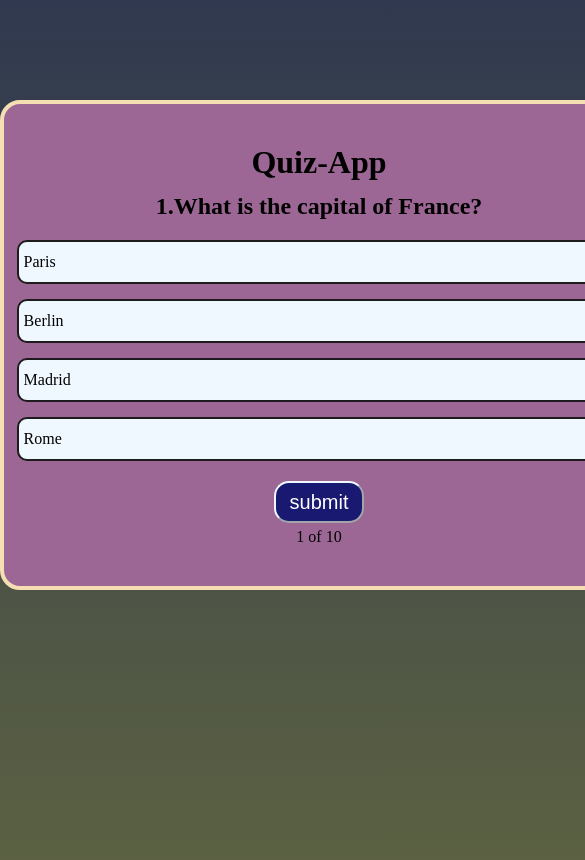
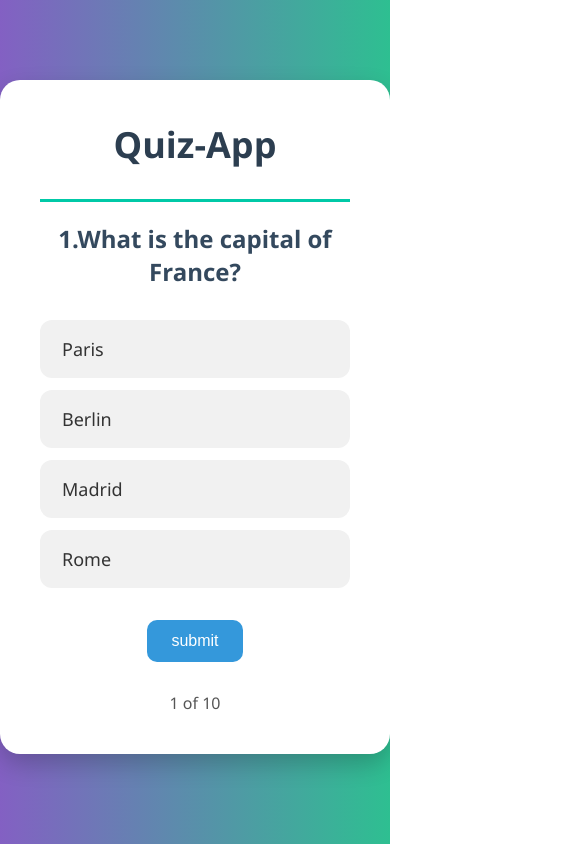
Before and after one commit to shubsemwal/Quiz-App-, a React (Vite) app: page / in a window 390 px wide. Shown: the top 860 px of the page, 585 px wide, since content can reach past the window. Built offline with nearby package versions, Linux system fonts and the light colour scheme; a web font is replaced by a local one.

Commit message:
replace this css its responsive

```diff
--- a/src/components/Quiz.css
+++ b/src/components/Quiz.css
@@ -1,60 +1,97 @@
-.container{
-    width: 600px;
-    /* height: 350px; */
-    margin: auto ;
-    margin-top: 100px;
-    padding: 40px 15px;
-    border-radius: 20px ;
-    border: 4px solid wheat;
-    gap: 5px;
+/* Quiz.css */
+
+body {
+  margin: 0;
+  padding: 0;
+  background: linear-gradient(to right, #8360c3, #2ebf91);
+  font-family: 'Segoe UI', Tahoma, Geneva, Verdana, sans-serif;
+  color: #333;
+}
+
+.container {
+  max-width: 700px;
+  margin: 80px auto;
+  padding: 40px;
+  border-radius: 20px;
+  background-color: #fff;
+  box-shadow: 0 10px 25px rgba(0, 0, 0, 0.2);
   display: flex;
   flex-direction: column;
   align-items: center;
-    background-color: rgb(156, 103, 148);
-    color: black;
+  gap: 20px;
+}
 
+.container h1 {
+  font-size: 36px;
+  color: #2c3e50;
+  margin-bottom: 10px;
 }
-.container hr{
+
+.container hr {
   border: none;
-    height: 2px;
-    background: greenyellow;
+  height: 3px;
+  background: #00c9a7;
+  width: 100%;
 }
-.container h2{
+
+.container h2 {
   font-size: 24px;
-    font-family: 600;
+  font-weight: 600;
+  color: #34495e;
+  text-align: center;
 }
-.container ul li{
-    display: flex;
-    align-items: center;
-    height: 30px;
-    width: 70vh;
-    border: 2px solid rgb(29, 27, 27);
+
+.container ul {
+  list-style-type: none;
+  padding: 0;
+  width: 100%;
+}
+
+.container ul li {
+  background-color: #f1f1f1;
+  padding: 15px 20px;
+  margin: 12px 0;
+  border-radius: 12px;
+  border: 2px solid transparent;
+  cursor: pointer;
+  transition: 0.3s ease;
+  font-size: 18px;
+}
+
+.container ul li:hover {
+  background-color: #e0f7fa;
+  border-color: #00bcd4;
+}
+
+.container button {
+  padding: 12px 24px;
+  font-size: 16px;
+  background-color: #3498db;
+  color: white;
+  border: none;
   border-radius: 10px;
-    padding: 5px;
-    margin: 15px;
-    font-size: 17px bold;
-    background-color: aliceblue;
-    font-style: italic bold;
+  cursor: pointer;
+  transition: 0.3s ease;
 }
-.container button{
-    margin: auto;
-    padding: 5px;
-    height: 42px;
-    width: 90px;
-    background-color: rgb(25, 25, 114);
-    color: white;
-    display: flex;
-    align-items: center;
-    justify-content: center;
-    border-radius: 15px;
-    font-size: 20px;
-    border-color: aliceblue;
+
+.container button:hover {
+  background-color: #2980b9;
 }
-.container .correct{
-  background: rgb(167, 249, 167);
-  border: 2.5px solid rgb(20, 43, 20);
+
+.index {
+  font-size: 16px;
+  color: #555;
+  margin-top: 10px;
 }
-.container .wrong{
-  background: rgb(230, 162, 162);
-  border: 2.5px solid rgb(124, 40, 40);
+
+.container .correct {
+  background-color: #d4edda;
+  border-color: #28a745;
+  color: #155724;
 }
+
+.container .wrong {
+  background-color: #f8d7da;
+  border-color: #dc3545;
+  color: #721c24;
+}
```
Lines whose indentation alone changed are shown as unchanged.
